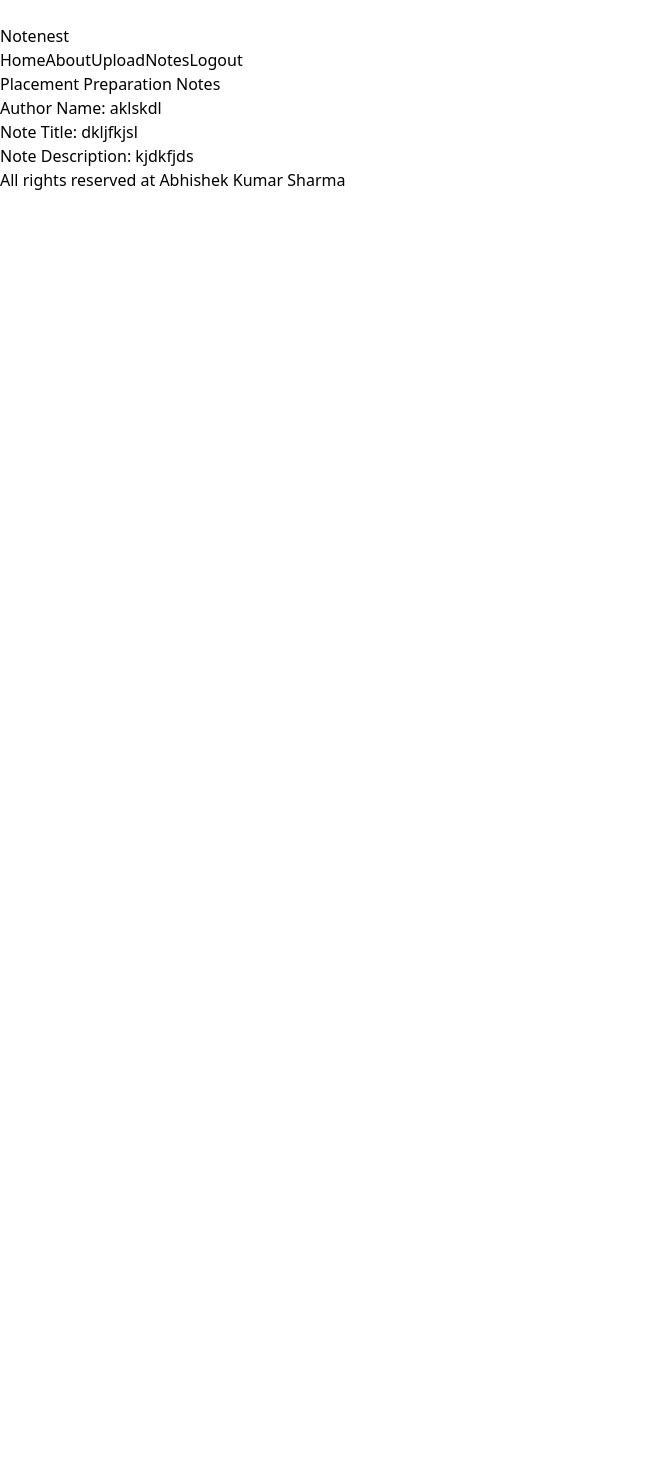
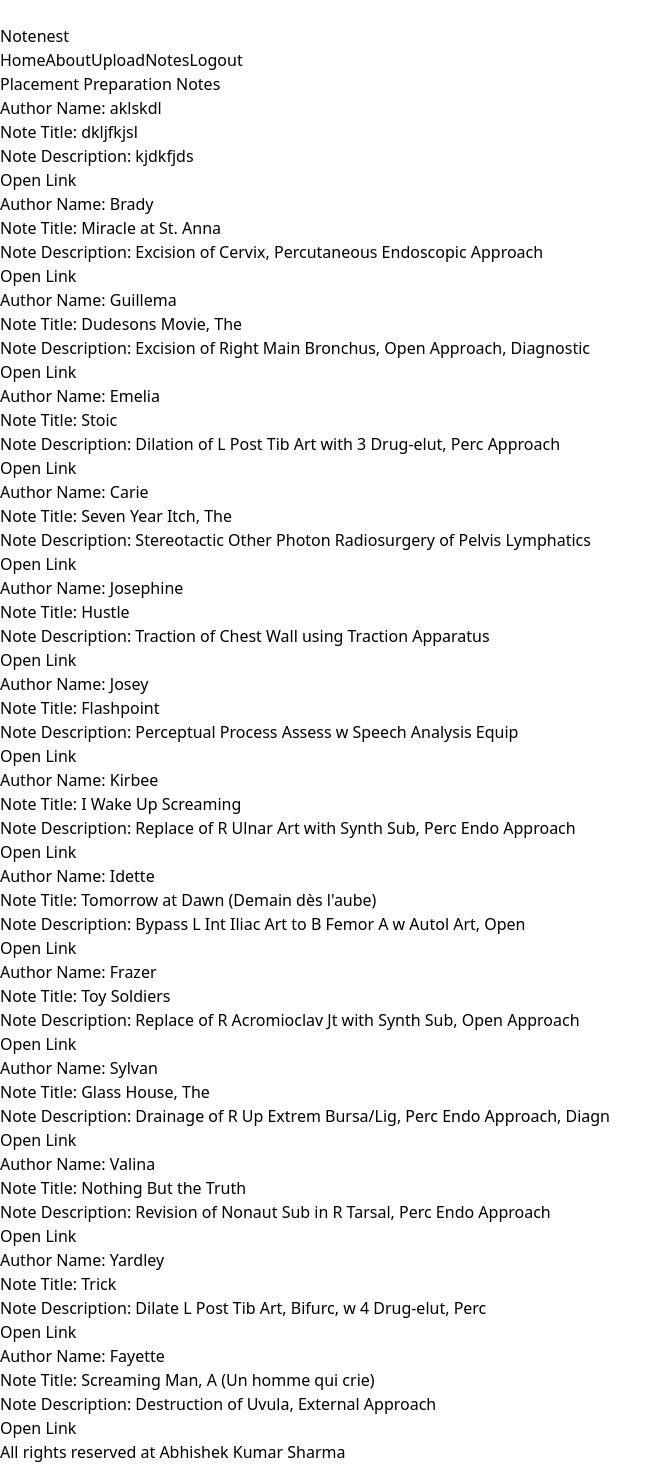
Before and after one commit to abhidigiworld/Notenest, a React (Vite) app: page /Placement in a window 1280 px wide. Shown: the part 229-1693 px from the top of the page, without its empty margins (0-672 px from the left). Before the commit the page ends 800 px from the top, so only its background shows below. Built offline with nearby package versions, Linux system fonts and the light colour scheme.

Commit message:
Generating some random data

```diff
--- a/src/MOCK_DATA.json
+++ b/src/MOCK_DATA.json
@@ -1 +1,134 @@
-[{"noteLink":"https://ums.lpu.in/lpuums/","authorName":"dkjdj","noteType":"regular","noteTitle":"jhghkj","noteDescription":"fff"},{"noteLink":"khuch bhi ","authorName":"aklskdl","noteType":"placementPreparation","noteTitle":"dkljfkjsl","noteDescription":"kjdkfjds"}]
+[{"noteLink":"https://ums.lpu.in/lpuums/","authorName":"dkjdj","noteType":"regular","noteTitle":"jhghkj","noteDescription":"fff"},
+{"noteLink":"khuch bhi ","authorName":"aklskdl","noteType":"placementPreparation","noteTitle":"dkljfkjsl","noteDescription":"kjdkfjds"},{
+    "noteLink": "Golf Delta Echo Yankee Kilo Hotel Uniform Bravo Victor Foxtrot Whiskey Alfa November Mike X-ray Charlie Oscar Tango Lima",
+    "authorName": "Kimberli",
+    "noteType": "Consulting",
+    "noteTitle": "Late Phases",
+    "noteDescription": "Removal of Monitoring Device from Diaphragm, Endo"
+  }, {
+    "noteLink": "Yankee Whiskey Zulu Romeo Golf X-ray Victor India Oscar Kilo Papa Quebec Foxtrot Echo Delta Bravo",
+    "authorName": "Brady",
+    "noteType":"placementPreparation",
+    "noteTitle": "Miracle at St. Anna",
+    "noteDescription": "Excision of Cervix, Percutaneous Endoscopic Approach"
+  }, {
+    "noteLink": "Mike Hotel Foxtrot Papa Quebec Oscar Whiskey India Delta Charlie X-ray Bravo Tango",
+    "authorName": "Wyndham",
+    "noteType":"regular",
+    "noteTitle": "Beloved",
+    "noteDescription": "Occlusion of Right Main Bronchus, Percutaneous Approach"
+  }, {
+    "noteLink": "Quebec Oscar November Charlie Golf Foxtrot X-ray Romeo Yankee Kilo Alfa Bravo Lima Hotel Tango Whiskey Uniform Sierra Echo Juliett",
+    "authorName": "Guillema",
+    "noteType":"placementPreparation",
+    "noteTitle": "Dudesons Movie, The",
+    "noteDescription": "Excision of Right Main Bronchus, Open Approach, Diagnostic"
+  }, {
+    "noteLink": "Kilo Golf Alfa Tango Juliett Whiskey Foxtrot Bravo Victor India Quebec Lima November Delta Yankee Sierra",
+    "authorName": "Mavis",
+    "noteType":"regular",
+    "noteTitle": "Assassin(s)",
+    "noteDescription": "Release Left Carpal, Percutaneous Endoscopic Approach"
+  }, {
+    "noteLink": "Uniform Mike Zulu Foxtrot Whiskey Echo India Hotel X-ray Golf Juliett Charlie Yankee Victor Alfa Kilo Romeo Sierra",
+    "authorName": "Emelia",
+    "noteType":"placementPreparation",
+    "noteTitle": "Stoic",
+    "noteDescription": "Dilation of L Post Tib Art with 3 Drug-elut, Perc Approach"
+  }, {
+    "noteLink": "Sierra India Yankee Golf Uniform Juliett Alfa Charlie November Kilo Victor Quebec Foxtrot",
+    "authorName": "Carie",
+    "noteType":"placementPreparation",
+    "noteTitle": "Seven Year Itch, The",
+    "noteDescription": "Stereotactic Other Photon Radiosurgery of Pelvis Lymphatics"
+  }, {
+    "noteLink": "Sierra Yankee X-ray Golf Echo Whiskey Lima Bravo Mike Kilo Uniform Charlie Victor Foxtrot",
+    "authorName": "Josephine",
+    "noteType":"placementPreparation",
+    "noteTitle": "Hustle",
+    "noteDescription": "Traction of Chest Wall using Traction Apparatus"
+  }, {
+    "noteLink": "Lima Oscar Uniform Echo Romeo Delta Bravo Zulu Juliett Mike Quebec Foxtrot",
+    "authorName": "Nanine",
+    "noteType":"regular",
+    "noteTitle": "Born to Win",
+    "noteDescription": "Occlusion of R Hand Art with Extralum Dev, Open Approach"
+  }, {
+    "noteLink": "Alfa Lima Charlie Sierra Echo Hotel Bravo Zulu November X-ray Papa Juliett",
+    "authorName": "Fred",
+    "noteType":"regular",
+    "noteTitle": "Errors of the Human Body ",
+    "noteDescription": "MRI of Pelvic Region using Oth Contrast"
+  }, {
+    "noteLink": "Hotel Zulu Kilo Quebec November Juliett Delta Echo Bravo Whiskey Uniform X-ray",
+    "authorName": "Sherlock",
+    "noteType":"regular",
+    "noteTitle": "When Father Was Away on Business (Otac na sluzbenom putu)",
+    "noteDescription": "Repair Occipital-cervical Joint, Percutaneous Approach"
+  }, {
+    "noteLink": "X-ray November Quebec Sierra Alfa Papa Zulu Kilo Victor India Whiskey Delta Hotel Yankee Juliett",
+    "authorName": "Carter",
+    "noteType":"regular",
+    "noteTitle": "Dirty Dozen, The",
+    "noteDescription": "Supplement R Acetabulum with Autol Sub, Perc Endo Approach"
+  }, {
+    "noteLink": "Golf November Hotel Alfa Bravo X-ray Romeo Yankee Sierra Echo Zulu Delta Oscar Kilo",
+    "authorName": "Thorn",
+    "noteType":"regular",
+    "noteTitle": "More American Graffiti",
+    "noteDescription": "Release Right Radius, Percutaneous Endoscopic Approach"
+  }, {
+    "noteLink": "Quebec Uniform Delta November Juliett Foxtrot Alfa Papa Echo Yankee Charlie Zulu Golf Lima Romeo Tango Victor",
+    "authorName": "Decca",
+    "noteType":"regular",
+    "noteTitle": "Voyage to the End of the Universe (Ikarie XB 1)",
+    "noteDescription": "Destruction of Brachial Plexus, Perc Endo Approach"
+  }, {
+    "noteLink": "Hotel Victor Zulu Mike Oscar Bravo Kilo Delta Uniform Romeo Golf",
+    "authorName": "Josey",
+    "noteType":"placementPreparation",
+    "noteTitle": "Flashpoint",
+    "noteDescription": "Perceptual Process Assess w Speech Analysis Equip"
+  }, {
+    "noteLink": "Alfa Zulu Quebec Tango Kilo Sierra X-ray Yankee Charlie Whiskey Juliett Delta Echo Uniform",
+    "authorName": "Kirbee",
+    "noteType":"placementPreparation",
+    "noteTitle": "I Wake Up Screaming",
+    "noteDescription": "Replace of R Ulnar Art with Synth Sub, Perc Endo Approach"
+  }, {
+    "noteLink": "Victor Bravo Oscar Romeo Whiskey Juliett November Quebec X-ray Yankee Echo Hotel Charlie Golf Kilo Sierra Tango Foxtrot Uniform Zulu",
+    "authorName": "Idette",
+    "noteType":"placementPreparation",
+    "noteTitle": "Tomorrow at Dawn (Demain dès l'aube)",
+    "noteDescription": "Bypass L Int Iliac Art to B Femor A w Autol Art, Open"
+  }, {
+    "noteLink": "Papa Hotel Kilo Echo Foxtrot Oscar Romeo Zulu Charlie Sierra Alfa X-ray Victor India Juliett Lima November Golf Yankee",
+    "authorName": "Frazer",
+    "noteType":"placementPreparation",
+    "noteTitle": "Toy Soldiers",
+    "noteDescription": "Replace of R Acromioclav Jt with Synth Sub, Open Approach"
+  }, {
+    "noteLink": "Victor Alfa Zulu Delta Tango X-ray Lima Quebec India Juliett Hotel",
+    "authorName": "Sylvan",
+    "noteType":"placementPreparation",
+    "noteTitle": "Glass House, The",
+    "noteDescription": "Drainage of R Up Extrem Bursa/Lig, Perc Endo Approach, Diagn"
+  }, {
+    "noteLink": "Oscar Golf Echo Bravo Juliett Whiskey Hotel November Uniform Charlie Kilo Alfa",
+    "authorName": "Valina",
+    "noteType":"placementPreparation",
+    "noteTitle": "Nothing But the Truth",
+    "noteDescription": "Revision of Nonaut Sub in R Tarsal, Perc Endo Approach"
+  }, {
+    "noteLink": "Yankee November Kilo Quebec Charlie Mike Tango Romeo Lima X-ray Golf Uniform Foxtrot Hotel Delta Papa Whiskey",
+    "authorName": "Yardley",
+    "noteType":"placementPreparation",
+    "noteTitle": "Trick",
+    "noteDescription": "Dilate L Post Tib Art, Bifurc, w 4 Drug-elut, Perc"
+  }, {
+    "noteLink": "Charlie Golf Alfa Juliett Romeo Zulu Papa Mike Bravo Lima Oscar Hotel Yankee Sierra Tango Kilo",
+    "authorName": "Fayette",
+    "noteType":"placementPreparation",
+    "noteTitle": "Screaming Man, A (Un homme qui crie)",
+    "noteDescription": "Destruction of Uvula, External Approach"
+  }]
--- a/src/component/Placement.jsx
+++ b/src/component/Placement.jsx
@@ -23,6 +23,9 @@ function Placement() {
                             <h3 className="text-lg font-semibold mb-2">Author Name: {note['authorName']}</h3>
                             <p className="text-gray-600 mb-2">Note Title: {note['noteTitle']}</p>
                             <p className="text-gray-600">Note Description: {note['noteDescription']}</p>
+                            <button className="bg-blue-500 text-white py-2 px-4 rounded-md mt-2">
+                                <a href={note['noteLink']} target="_blank" rel="noopener noreferrer">Open Link</a>
+                            </button>
                         </div>
                     ))}
                 </div>
```
